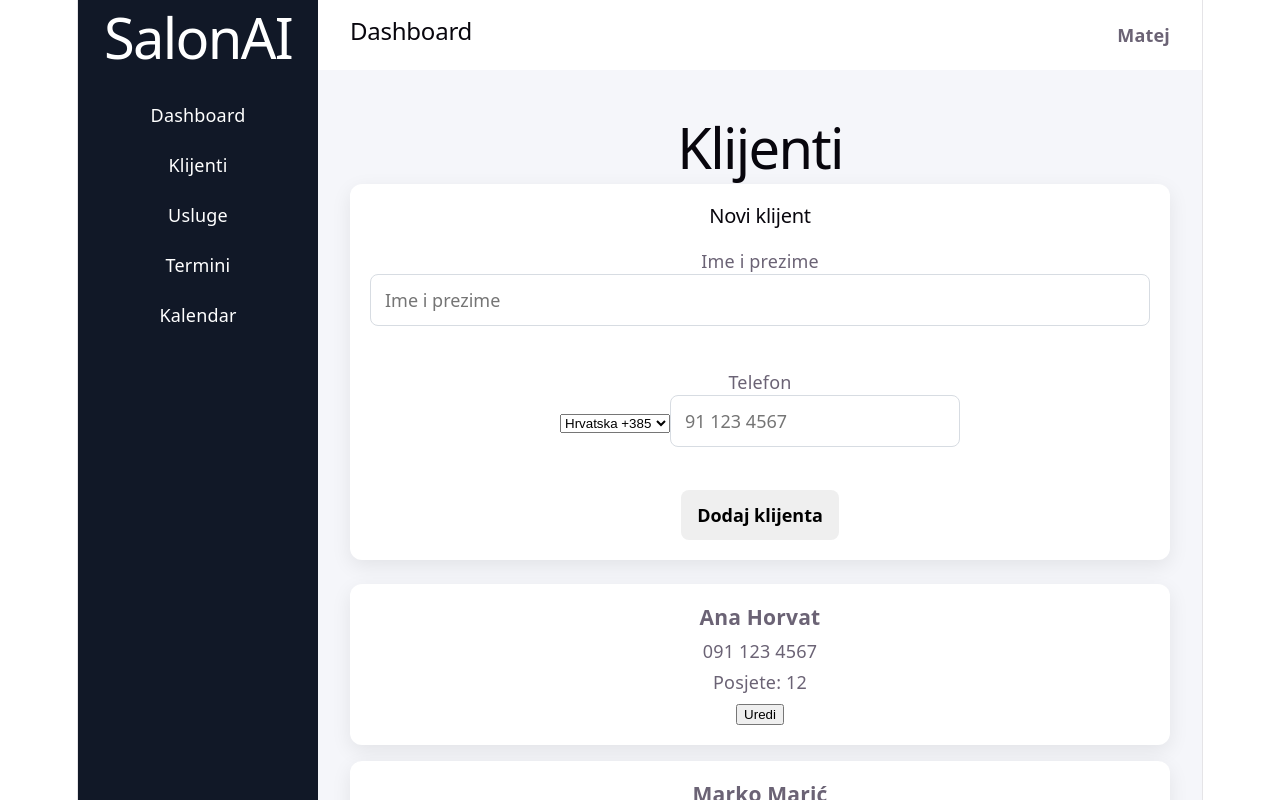
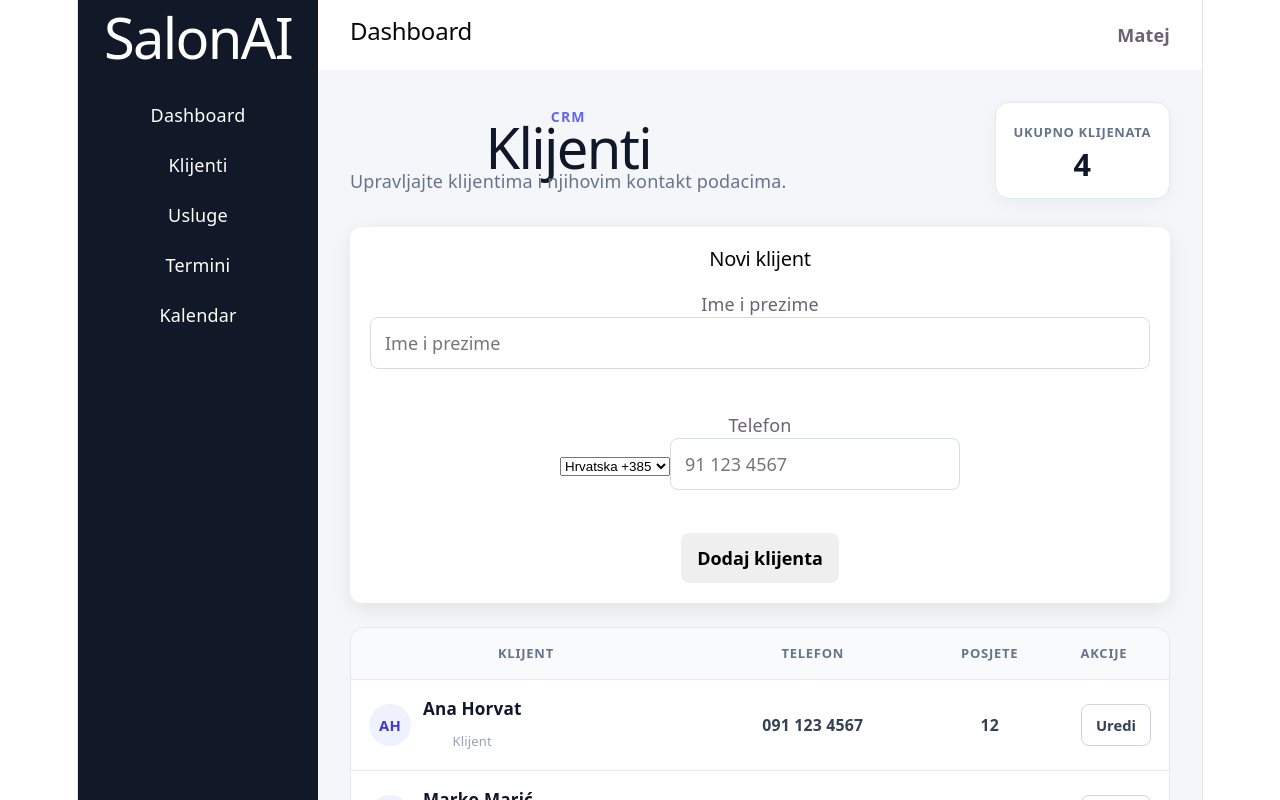
Before and after one commit to Matthoodie/SalonAI, a React (Vite) app in the folder frontend/: page /clients in a window 1280 px wide. Shown: the top 800 px of the page. Built offline with nearby package versions, Linux system fonts and the light colour scheme.

Commit message:
Build compact CRM client list

```diff
--- a/frontend/src/components/ClientCard/ClientCard.css
+++ b/frontend/src/components/ClientCard/ClientCard.css
@@ -1,15 +1,121 @@
 .client-card {
-  background: white;
-  padding: 20px;
-  border-radius: 12px;
-  margin-bottom: 16px;
-  box-shadow: 0 6px 20px rgba(0, 0, 0, 0.08);
+  display: grid;
+  grid-template-columns:
+    minmax(220px, 2fr)
+    minmax(180px, 1.4fr)
+    minmax(90px, 0.6fr)
+    minmax(90px, 0.6fr);
+  align-items: center;
+  gap: 20px;
+  padding: 16px 18px;
+  background: #ffffff;
+  border: 1px solid #e2e8f0;
+  border-top: none;
 }
 
-.client-card h3 {
-  margin: 0 0 8px;
+.client-card:last-child {
+  border-radius: 0 0 14px 14px;
 }
 
-.client-card p {
-  margin: 4px 0;
+.client-card-person {
+  display: flex;
+  align-items: center;
+  gap: 12px;
+  min-width: 0;
 }
+
+.client-avatar {
+  display: flex;
+  align-items: center;
+  justify-content: center;
+  width: 42px;
+  height: 42px;
+  flex-shrink: 0;
+  border-radius: 50%;
+  background: #eef2ff;
+  color: #4338ca;
+  font-size: 0.82rem;
+  font-weight: 800;
+}
+
+.client-card-name {
+  min-width: 0;
+}
+
+.client-card-name h3 {
+  margin: 0 0 4px;
+  overflow: hidden;
+  color: #0f172a;
+  font-size: 0.95rem;
+  text-overflow: ellipsis;
+  white-space: nowrap;
+}
+
+.client-card-name span {
+  color: #94a3b8;
+  font-size: 0.72rem;
+}
+
+.client-card-phone,
+.client-card-visits {
+  color: #334155;
+  font-size: 0.88rem;
+}
+
+.client-card-visits strong {
+  display: inline-flex;
+  min-width: 32px;
+  justify-content: center;
+}
+
+.client-card-actions {
+  display: flex;
+  justify-content: flex-end;
+}
+
+.client-edit-button {
+  min-height: 36px;
+  padding: 7px 14px;
+  border: 1px solid #cbd5e1;
+  border-radius: 8px;
+  background: #ffffff;
+  color: #334155;
+  font: inherit;
+  font-size: 0.82rem;
+  font-weight: 700;
+  cursor: pointer;
+}
+
+.client-edit-button:hover {
+  background: #f8fafc;
+  border-color: #94a3b8;
+  color: #0f172a;
+}
+
+.client-mobile-label {
+  display: none;
+}
+
+@media (max-width: 760px) {
+  .client-card {
+    grid-template-columns: 1fr;
+    gap: 14px;
+    padding: 18px;
+    border-top: 1px solid #e2e8f0;
+    border-radius: 12px;
+  }
+
+  .client-mobile-label {
+    display: block;
+    margin-bottom: 4px;
+    color: #94a3b8;
+    font-size: 0.7rem;
+    font-weight: 700;
+    letter-spacing: 0.05em;
+    text-transform: uppercase;
+  }
+
+  .client-card-actions {
+    justify-content: flex-start;
+  }
+}
--- a/frontend/src/components/ClientCard/ClientCard.jsx
+++ b/frontend/src/components/ClientCard/ClientCard.jsx
@@ -1,4 +1,15 @@
 import './ClientCard.css'
+
+function getInitials(name) {
+  return name
+    .split(' ')
+    .filter(Boolean)
+    .slice(0, 2)
+    .map((namePart) =>
+      namePart.charAt(0).toUpperCase()
+    )
+    .join('')
+}
 
 function ClientCard({
   client,
@@ -6,25 +17,50 @@ function ClientCard({
 }) {
   return (
     <div className="client-card">
-      <h3>
-        {client.name}
-      </h3>
+      <div className="client-card-person">
+        <div className="client-avatar">
+          {getInitials(client.name)}
+        </div>
 
-      <p>
+        <div className="client-card-name">
+          <h3>{client.name}</h3>
+
+          <span>
+            Klijent
+          </span>
+        </div>
+      </div>
+
+      <div className="client-card-phone">
+        <span className="client-mobile-label">
+          Telefon
+        </span>
+
+        <strong>
           {client.phone}
-      </p>
+        </strong>
+      </div>
 
-      <p>
-        Posjete: {client.visits}
-      </p>
+      <div className="client-card-visits">
+        <span className="client-mobile-label">
+          Posjete
+        </span>
 
+        <strong>
+          {client.visits}
+        </strong>
+      </div>
+
+      <div className="client-card-actions">
         <button
           type="button"
+          className="client-edit-button"
           onClick={() => onEdit(client)}
         >
           Uredi
         </button>
       </div>
+    </div>
   )
 }
 
--- a/frontend/src/pages/Clients/Clients.css
+++ b/frontend/src/pages/Clients/Clients.css
@@ -1,7 +1,128 @@
 .clients-page {
+  width: 100%;
   padding: 32px;
 }
 
-.clients-page h1 {
-  margin-bottom: 24px;
+.clients-header {
+  display: flex;
+  align-items: flex-start;
+  justify-content: space-between;
+  gap: 24px;
+  margin-bottom: 28px;
 }
+
+.clients-header h1 {
+  margin: 4px 0 8px;
+  color: #0f172a;
+}
+
+.clients-header p {
+  margin: 0;
+  max-width: 620px;
+  color: #64748b;
+}
+
+.clients-eyebrow {
+  display: inline-block;
+  color: #6366f1;
+  font-size: 0.78rem;
+  font-weight: 700;
+  letter-spacing: 0.08em;
+  text-transform: uppercase;
+}
+
+.clients-count {
+  min-width: 150px;
+  padding: 16px 18px;
+  background: #ffffff;
+  border: 1px solid #e2e8f0;
+  border-radius: 14px;
+  box-shadow: 0 6px 18px rgba(15, 23, 42, 0.04);
+}
+
+.clients-count span {
+  display: block;
+  margin-bottom: 6px;
+  color: #64748b;
+  font-size: 0.72rem;
+  font-weight: 700;
+  letter-spacing: 0.05em;
+  text-transform: uppercase;
+}
+
+.clients-count strong {
+  color: #0f172a;
+  font-size: 1.7rem;
+}
+
+.clients-list-header {
+  display: grid;
+  grid-template-columns:
+    minmax(220px, 2fr)
+    minmax(180px, 1.4fr)
+    minmax(90px, 0.6fr)
+    minmax(90px, 0.6fr);
+  gap: 20px;
+  padding: 12px 18px;
+  background: #f8fafc;
+  border: 1px solid #e2e8f0;
+  border-radius: 14px 14px 0 0;
+  color: #64748b;
+  font-size: 0.72rem;
+  font-weight: 800;
+  letter-spacing: 0.06em;
+  text-transform: uppercase;
+}
+
+.clients-list {
+  width: 100%;
+}
+.clients-empty-state {
+  padding: 56px 24px;
+  background: #ffffff;
+  border: 1px dashed #cbd5e1;
+  border-radius: 14px;
+  text-align: center;
+}
+
+.clients-empty-icon {
+  margin-bottom: 14px;
+  font-size: 2rem;
+}
+
+.clients-empty-state h2 {
+  margin: 0 0 8px;
+  color: #0f172a;
+  font-size: 1.05rem;
+}
+
+.clients-empty-state p {
+  max-width: 460px;
+  margin: 0 auto;
+  color: #64748b;
+  line-height: 1.6;
+}
+
+
+@media (max-width: 760px) {
+  .clients-page {
+    padding: 20px;
+  }
+
+  .clients-header {
+    flex-direction: column;
+  }
+
+  .clients-count {
+    width: 100%;
+  }
+
+  .clients-list-header {
+    display: none;
+  }
+
+  .clients-list {
+    display: grid;
+    gap: 12px;
+  }
+}
--- a/frontend/src/pages/Clients/Clients.jsx
+++ b/frontend/src/pages/Clients/Clients.jsx
@@ -3,19 +3,18 @@ import ClientForm from '../../components/ClientForm/ClientForm'
 import ClientCard from '../../components/ClientCard/ClientCard'
 import './Clients.css'
 
-
-function Clients({ clientList, setClientList }) {
-
+function Clients({
+  clientList,
+  setClientList,
+}) {
   const [editingClient, setEditingClient] =
     useState(null)
 
   function addClient(newClient) {
-
     setClientList([
       ...clientList,
-    newClient
+      newClient,
     ])
-
   }
 
   function updateClient(updatedClient) {
@@ -36,10 +35,29 @@ function cancelEdit() {
 
   return (
     <div className="clients-page">
+      <div className="clients-header">
+        <div>
+          <span className="clients-eyebrow">
+            CRM
+          </span>
 
-      <h1>
-        Klijenti
-      </h1>
+          <h1>Klijenti</h1>
+
+          <p>
+            Upravljajte klijentima i njihovim
+            kontakt podacima.
+          </p>
+        </div>
+
+        <div className="clients-count">
+          <span>Ukupno klijenata</span>
+
+          <strong>
+            {clientList.length}
+          </strong>
+        </div>
+      </div>
+
       <ClientForm
         clientList={clientList}
         onAddClient={addClient}
@@ -48,20 +66,41 @@ function cancelEdit() {
         editingClient={editingClient}
       />
 
+      {clientList.length === 0 ? (
+        <div className="clients-empty-state">
+          <div className="clients-empty-icon">
+            👥
+          </div>
+
+          <h2>Još nema klijenata</h2>
+
+          <p>
+            Dodajte prvog klijenta kako biste
+            počeli graditi bazu klijenata salona.
+          </p>
+        </div>
+      ) : (
+        <>
+          <div className="clients-list-header">
+            <span>Klijent</span>
+            <span>Telefon</span>
+            <span>Posjete</span>
+            <span>Akcije</span>
+          </div>
+
+          <div className="clients-list">
             {clientList.map((client) => (
-
               <ClientCard
                 key={client.id}
                 client={client}
                 onEdit={setEditingClient}
               />
-
             ))}
-
+          </div>
+        </>
+      )}
     </div>
   )
-
 }
 
-
 export default Clients
```
Lines whose indentation alone changed are shown as unchanged.
